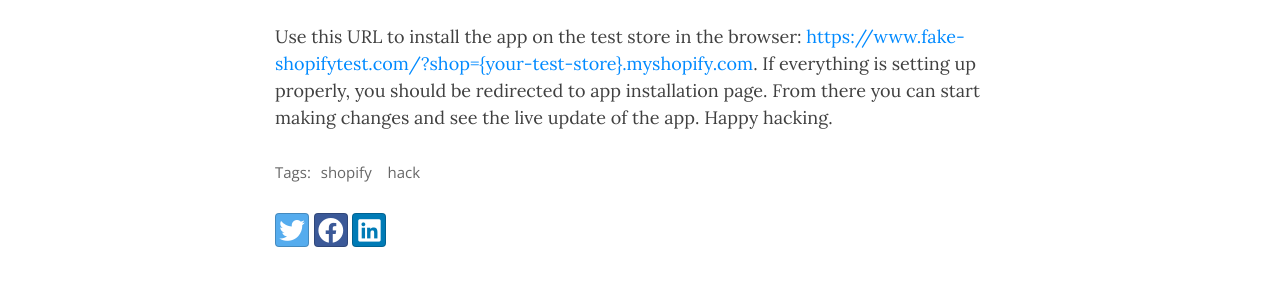
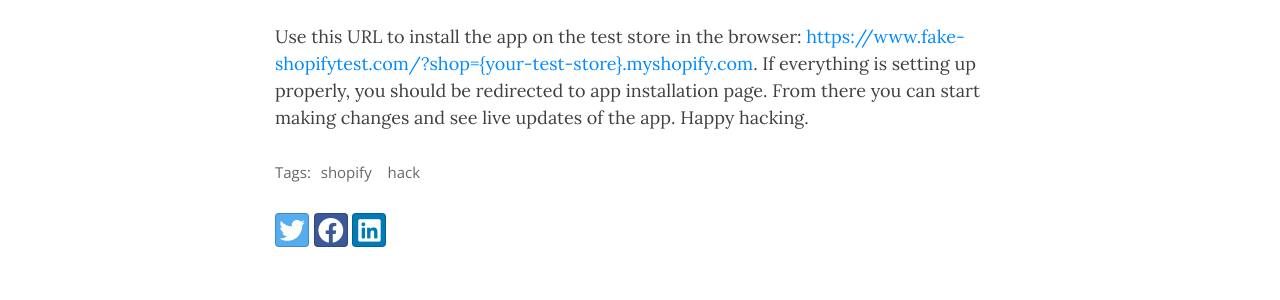
Before and after one commit to xianqugithub/xianqugithub.github.io, a Jekyll site: the page built from _posts/2023-10-09-shopify-localhost-markdown.md, in a window 1280 px wide and 900 px high, scrolled down 2600 px. Shown: the part 339-639 px from the top of the window. Built offline with Jekyll 4.4.1, drawn with Linux system fonts in a browser that asks for light colours; nearby versions of some CDN libraries; comment, search, counter and statistics services are not loaded.

Commit message:
change some language.

````diff
--- a/_posts/2023-10-09-shopify-localhost-markdown.md
+++ b/_posts/2023-10-09-shopify-localhost-markdown.md
@@ -106,4 +106,4 @@ if (host === "localhost") {
    vite --port 3000
    ```
 
-Use this URL to install the app on the test store in the browser: <https://www.fake-shopifytest.com/?shop={your-test-store}.myshopify.com>. If everything is setting up properly, you should be redirected to app installation page. From there you can start making changes and see the live update of the app. Happy hacking.
+Use this URL to install the app on the test store in the browser: <https://www.fake-shopifytest.com/?shop={your-test-store}.myshopify.com>. If everything is setting up properly, you should be redirected to app installation page. From there you can start making changes and see live updates of the app. Happy hacking.
````
